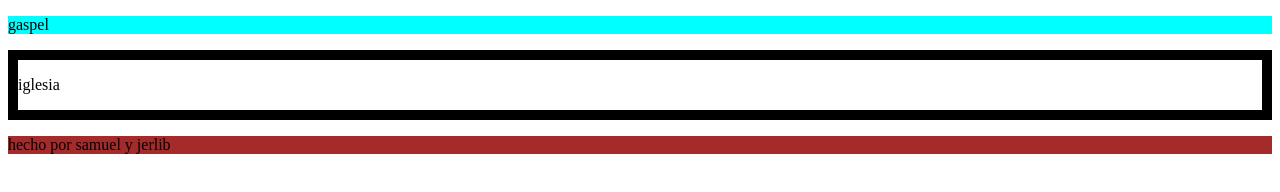
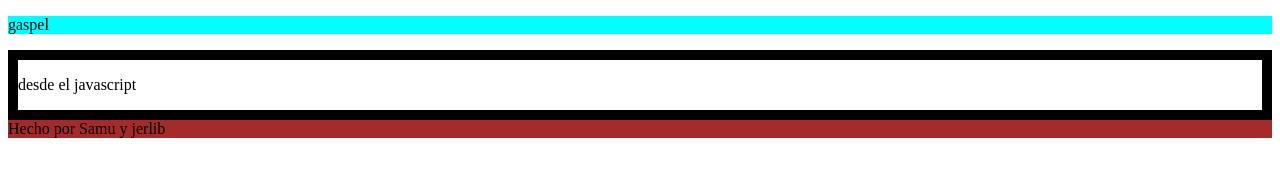
Before and after one commit to SamueXD123/gospal, a plain HTML site: page index.html in a window 1280 px wide. Drawn offline with Linux system fonts and the light colour scheme.

Commit message:
create file js

```diff
--- /dev/null
+++ b/asset/javascript/index.js
@@ -0,0 +1,6 @@
+const main = document.querySelector("#parrafo")
+main.innerText = "desde el javascript"
+
+const footer = document.querySelector("footer")
+
+footer.innerHTML = "Hecho por Samu y jerlib"
--- a/index.html
+++ b/index.html
@@ -1,24 +1,30 @@
 <!DOCTYPE html>
 <html lang="en">
+
 <head>
     <meta charset="UTF-8">
     <meta name="viewport" content="width=device-width, initial-scale=1.0">
     <title>Document</title>
     <link rel="stylesheet" href="./asset/css/style.css">
 </head>
+
 <body>
     <header>
         <p>gaspel</p>
     </header>
 
     <main>
-        <p>iglesia</p>
+        <p id="parrafo"></p>
+
     </main>
 
     <footer>
-        <p>hecho por samuel y jerlib</p>
+        <p></p>
     </footer>
 
 
+
+    <script src="./asset/javascript/index.js"></script>
 </body>
+
 </html>
```
Also changed, not shown: README.md.
